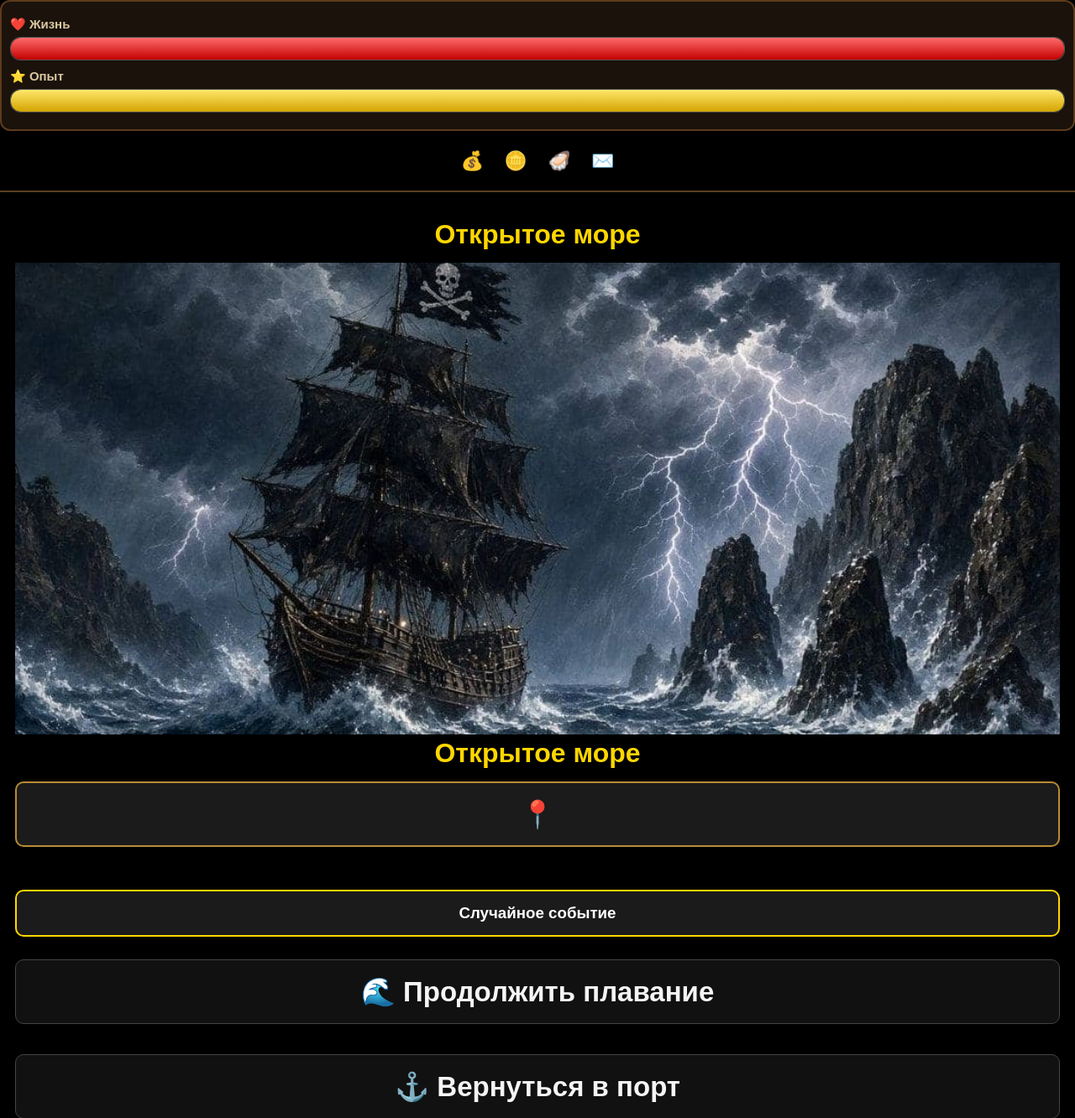
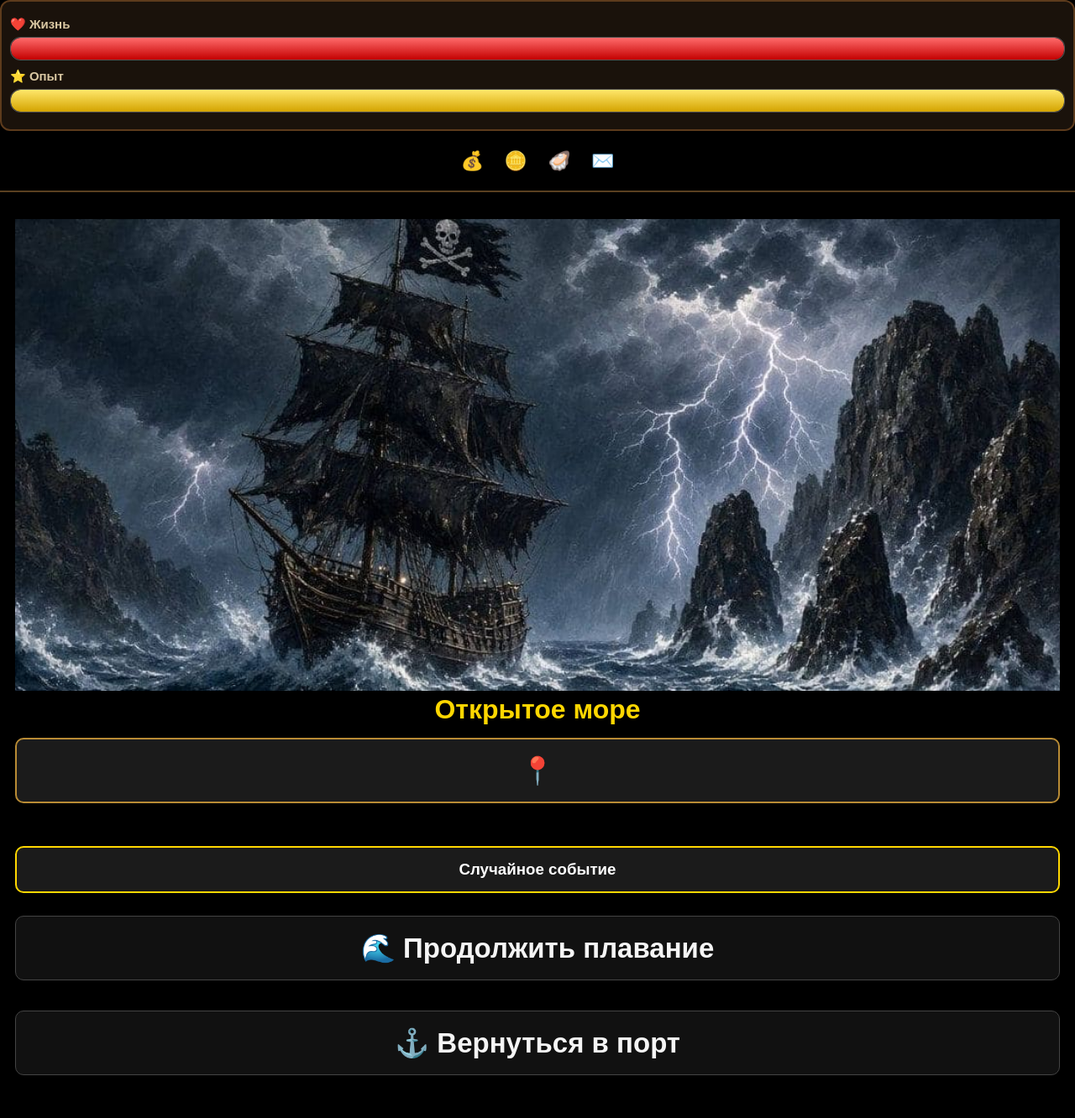
Before and after one commit to wergut800-star/piratesgame, a Flask app: template templates/sea.html in a window 1280 px wide. Shown: the top 1332 px of the page at 84% size. After the commit the page ends 1281 px from the top, so only its background shows below. Run offline with Flask 3, Linux system fonts and the light colour scheme; the template is opened without the code that fills it, so the values that code supplies are empty.

Commit message:
Update sea.html

```diff
--- a/templates/sea.html
+++ b/templates/sea.html
@@ -13,8 +13,6 @@
 <div class="game-container">
 
 <div class="port-box">
-
-<h1>Открытое море</h1>
 
 
 <img src="{{ url_for('static', filename='images/sea.jpg') }}" class="port-image">
```
